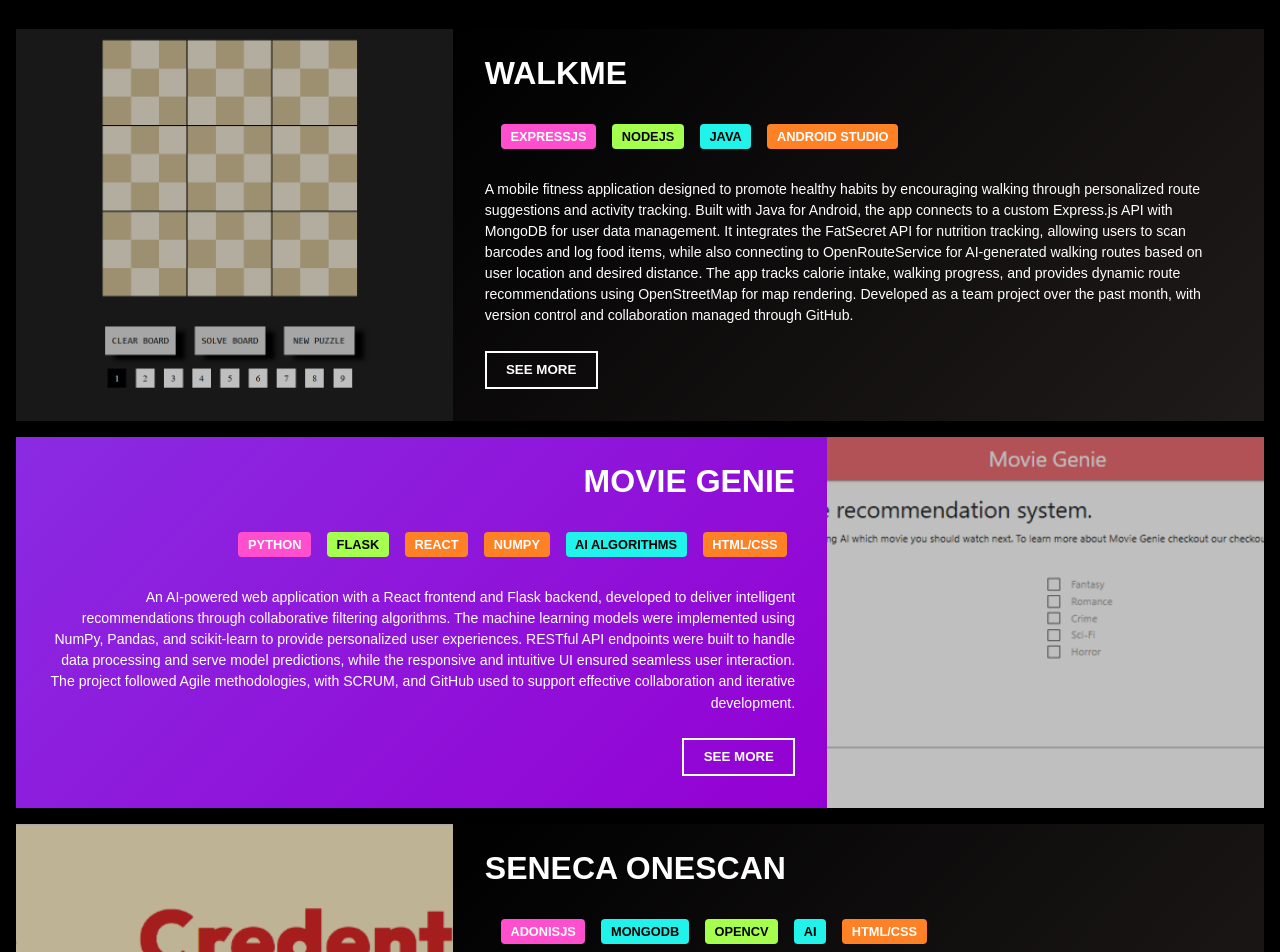
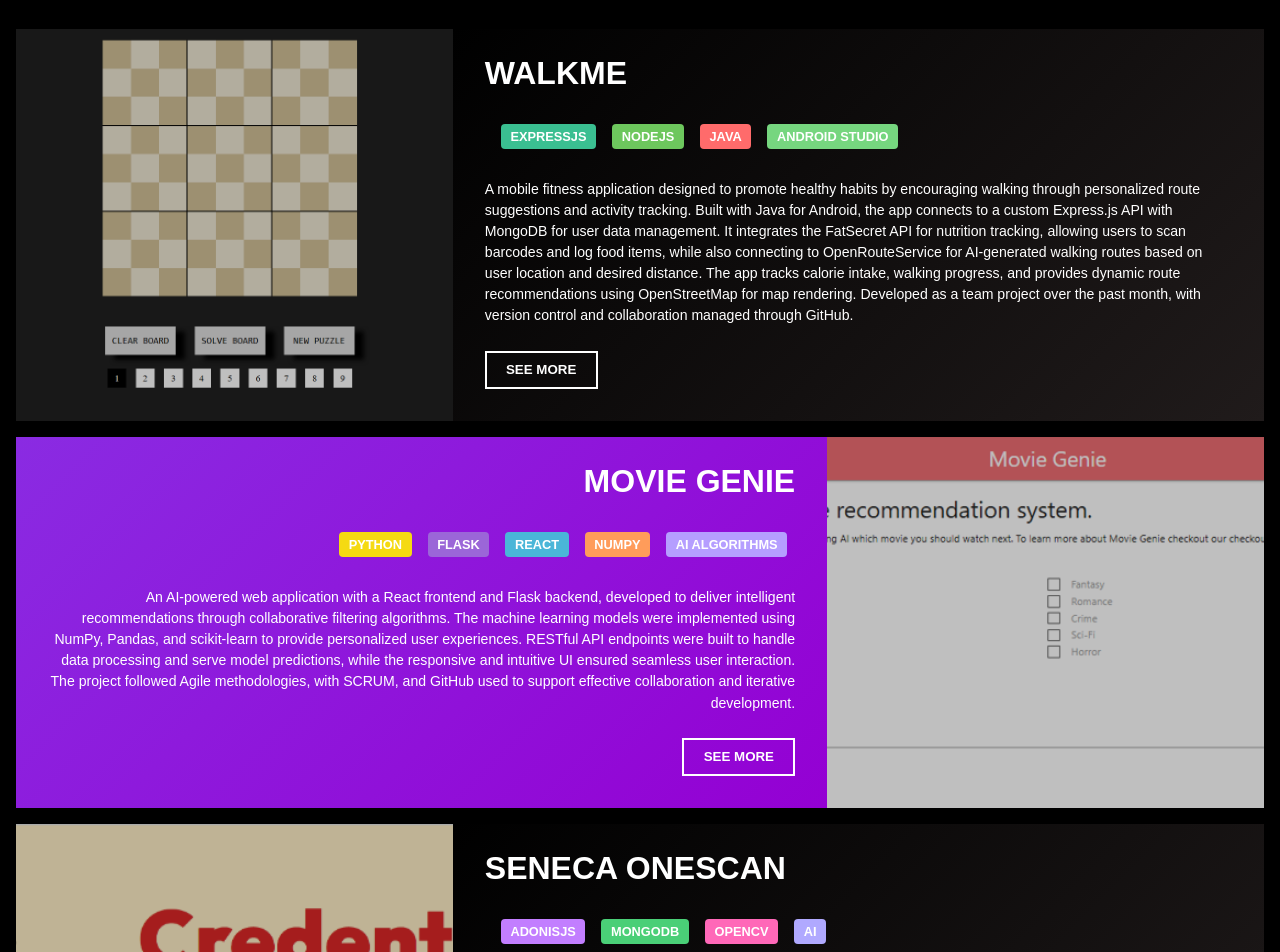
Before and after one commit to NolanS55/portfolioV2, a React (Create React App) app: page / in a window 1280 px wide. Shown: the part 2120-3072 px from the top of the page. Built offline with nearby package versions, Linux system fonts and the light colour scheme.

Commit message:
animations

```diff
--- a/package.json
+++ b/package.json
@@ -7,6 +7,7 @@
     "@testing-library/jest-dom": "^6.6.3",
     "@testing-library/react": "^16.3.0",
     "@testing-library/user-event": "^13.5.0",
+    "framer-motion": "^12.6.5",
     "lucide-react": "^0.488.0",
     "react": "^19.1.0",
     "react-dom": "^19.1.0",
--- a/src/Portfolio.css
+++ b/src/Portfolio.css
@@ -400,10 +400,19 @@
     text-transform: uppercase;
   }
 
-  .tag.pink { background-color: #ff4fcf; }
-  .tag.green { background-color: #a4ff4f; color: #000; }
-  .tag.orange { background-color: #ff8126; }
-  .tag.cyan { background-color: #21f3eb; color: #000; }
+  .tag.expressjs { background-color: #3ABF91; }
+.tag.nodejs { background-color: #6DC75D; }
+.tag.java { background-color: #FF6B6B; }
+.tag.androidstudio { background-color: #76D67F; }
+.tag.python { background-color: #f5da12; }
+.tag.flask { background-color: #9B66D8; }
+.tag.react { background-color: #4AB6D8; }
+.tag.numpy { background-color: #FF9C5A; }
+.tag.aialgorithms { background-color: #B59EFF; }
+.tag.adonisjs { background-color: #C27EFF; }
+.tag.mongodb { background-color: #4ACF77; }
+.tag.opencv { background-color: #FF68B8; }
+.tag.ai { background-color: #B0A9FF; }
 
   .description {
     margin-bottom: 1.5rem;
--- a/src/Portfolio.js
+++ b/src/Portfolio.js
@@ -9,6 +9,8 @@
 import profile from "./profile.png"
 import ticket from "./ticketVortex.png"
 import { TypeAnimation } from 'react-type-animation';
+import {motion} from 'framer-motion'
+import { desc } from "framer-motion/client";
 
 const Portfolio = () => {
 
@@ -28,6 +30,35 @@
     const [unSelected, setUnselected] = useState("#B0B0B0")
     const [titleSelected, setTitleSelected] = useState("➤ Full Stack Software Engineer Intern")
     const [titleUnselected, setTitleUnselected] = useState("▸ Web Developer")
+
+    const projects = [
+
+      {
+        title: "WalkMe",
+        image: image,
+        tags: ["ExpressJS", "NodeJS", "Java", "Android Studio"],
+        description: "A mobile fitness application designed to promote healthy habits by encouraging walking through personalized route suggestions and activity tracking. Built with Java for Android, the app connects to a custom Express.js API with MongoDB for user data management. It integrates the FatSecret API for nutrition tracking, allowing users to scan barcodes and log food items, while also connecting to OpenRouteService for AI-generated walking routes based on user location and desired distance. The app tracks calorie intake, walking progress, and provides dynamic route recommendations using OpenStreetMap for map rendering. Developed as a team project over the past month, with version control and collaboration managed through GitHub."
+      },
+      {
+        title: "Movie Genie",
+        image: movie,
+        tags: ["Python", "Flask", "React", "NumPy", "AI Algorithms"],
+        description: "An AI-powered web application with a React frontend and Flask backend, developed to deliver intelligent recommendations through collaborative filtering algorithms. The machine learning models were implemented using NumPy, Pandas, and scikit-learn to provide personalized user experiences. RESTful API endpoints were built to handle data processing and serve model predictions, while the responsive and intuitive UI ensured seamless user interaction. The project followed Agile methodologies, with SCRUM, and GitHub used to support effective collaboration and iterative development."
+      },
+
+      {
+        title: "Seneca oneScan",
+        image: oneScan,
+        tags: ["AdonisJS", "MongoDB", "OpenCV", "AI"],
+        description: "A web application that allows users to register by uploading photos of themselves, then uses AI-powered facial recognition to identify whether a similar-looking student exists in a database of uploaded images. Built with AdonisJS and MongoDB, the platform handles user authentication, image uploads, and real-time facial comparison. The AI system uses facial recognition algorithms to analyze and match submitted photos against stored student images. The project was developed collaboratively and managed using GitHub for version control and team coordination."
+      },
+      {
+        title: "Ticket Vortex",
+        image: ticket,
+        tags: ["Python", "Flask", "MongoDB"],
+        description: "An online marketplace for concert tickets built by a team with a focus on creating a seamless and secure user experience. The platform features RESTful APIs developed using Python and Flask, with a backend architecture designed to support key marketplace operations. The database was structured using MongoDB, with a custom schema designed to efficiently manage users, ticket listings, and transactions. The frontend was built with HTML, CSS, and Bootstrap to provide a responsive and intuitive interface. My contributions included designing and implementing the backend APIs, structuring the MongoDB database, and developing parts of the user interface. The project was managed collaboratively using GitHub, JIRA, and SCRUM for version control and workflow organization."
+      }
+    ]
 
 
 
@@ -69,6 +100,10 @@
             setTitleUnselected("➤ Web Developer")
         }
     }
+
+    const getDirection = (index) => {
+      return index % 2 === 0 ? -100 : 100;
+    };
 
   return (
     <div className="portfolio-container">
@@ -144,73 +179,30 @@
       <div id="projects" className="project-wrapper">
         <h2 className="section-title">Projects</h2>
         <hr></hr>
-        <div class="project">
-          <div class="project-image" style={{backgroundImage: `url(${image})`}}></div>
-            <div class="project-content">
-              <h2>WalkMe</h2>
-                <div class="tags">
-                <span class="tag pink">ExpressJS</span>
-                <span class="tag green">NodeJS</span>
-                <span class="tag cyan">Java</span>
-                <span class="tag orange">Android Studio</span>
+        {projects.map((proj, index) => (
+        <motion.div
+          className="project"
+          key={index}
+          initial={{ x: getDirection(index), opacity: 0 }}
+          whileInView={{ x: 0, opacity: 1 }}
+          transition={{ duration: 1, ease: "easeOut" }}
+          viewport={{ once: false, amount: 0.2 }}
+        >
+          <div className="project-image" style={{ backgroundImage: `url(${proj.image})` }}></div>
+            <div className="project-content">
+              <h2>{proj.title}</h2>
+              <div className="tags">
+              {proj.tags.map((tag, i) => (
+                <span key={i} className={`tag ${tag.toLowerCase().replace(/[^a-z]/g, "")}`}>
+                  {tag}
+                </span>
+              ))}
             </div>
-            <p class="description">
-            A mobile fitness application designed to promote healthy habits by encouraging walking through personalized route suggestions and activity tracking. Built with Java for Android, the app connects to a custom Express.js API with MongoDB for user data management. It integrates the FatSecret API for nutrition tracking, allowing users to scan barcodes and log food items, while also connecting to OpenRouteService for AI-generated walking routes based on user location and desired distance. The app tracks calorie intake, walking progress, and provides dynamic route recommendations using OpenStreetMap for map rendering. Developed as a team project over the past month, with version control and collaboration managed through GitHub.
-            </p>
-            <button class="btn">See More</button>
+            <p className="description">{proj.description}</p>
+            <button className="btn">See More</button>
           </div>
-        </div>
-        <div class="project">
-          <div class="project-image" style={{backgroundImage: `url(${movie})`}}></div>
-            <div class="project-content">
-              <h2>Movie Genie</h2>
-                <div class="tags">
-                <span class="tag pink">Python</span>
-                <span class="tag green">Flask</span>
-                <span class="tag orange">React</span>
-                <span class="tag orange">NumPy</span>
-                <span class="tag cyan">AI Algorithms</span>
-                <span class="tag orange">HTML/CSS</span>
-            </div>
-            <p class="description">
-            An AI-powered web application with a React frontend and Flask backend, developed to deliver intelligent recommendations through collaborative filtering algorithms. The machine learning models were implemented using NumPy, Pandas, and scikit-learn to provide personalized user experiences. RESTful API endpoints were built to handle data processing and serve model predictions, while the responsive and intuitive UI ensured seamless user interaction. The project followed Agile methodologies, with SCRUM, and GitHub used to support effective collaboration and iterative development.
-            </p>
-            <button class="btn">See More</button>
-          </div>
-        </div>
-        <div class="project">
-          <div class="project-image" style={{backgroundImage: `url(${oneScan})`}}></div>
-            <div class="project-content">
-              <h2>Seneca oneScan</h2>
-                <div class="tags">
-                <span class="tag pink">AdonisJS</span>
-                <span class="tag cyan">MongoDB</span>
-                <span class="tag green">OpenCV</span>
-                <span class="tag cyan">AI</span>
-                <span class="tag orange">HTML/CSS</span>
-            </div>
-            <p class="description">
-            A web application that allows users to register by uploading photos of themselves, then uses AI-powered facial recognition to identify whether a similar-looking student exists in a database of uploaded images. Built with AdonisJS and MongoDB, the platform handles user authentication, image uploads, and real-time facial comparison. The AI system uses facial recognition algorithms to analyze and match submitted photos against stored student images. The project was developed collaboratively and managed using GitHub for version control and team coordination.
-            </p>
-            <button class="btn">See More</button>
-          </div>
-        </div>
-        <div class="project">
-          <div class="project-image" style={{backgroundImage: `url(${ticket})`}}></div>
-            <div class="project-content">
-              <h2>Ticket Vortex</h2>
-                <div class="tags">
-                <span class="tag pink">Python</span>
-                <span class="tag green">Flask</span>
-                <span class="tag cyan">MongoDB</span>
-                <span class="tag orange">HTML/CSS</span>
-            </div>
-            <p class="description">
-            An online marketplace for concert tickets built by a team with a focus on creating a seamless and secure user experience. The platform features RESTful APIs developed using Python and Flask, with a backend architecture designed to support key marketplace operations. The database was structured using MongoDB, with a custom schema designed to efficiently manage users, ticket listings, and transactions. The frontend was built with HTML, CSS, and Bootstrap to provide a responsive and intuitive interface. My contributions included designing and implementing the backend APIs, structuring the MongoDB database, and developing parts of the user interface. The project was managed collaboratively using GitHub, JIRA, and SCRUM for version control and workflow organization.
-            </p>
-            <button class="btn">See More</button>
-          </div>
-        </div>
+        </motion.div>
+        ))}
       </div>
       </section>
       <section id="about" className="about-section">
```
Also changed, not shown: 1 other file (tests, documents, lock files or other folders).
